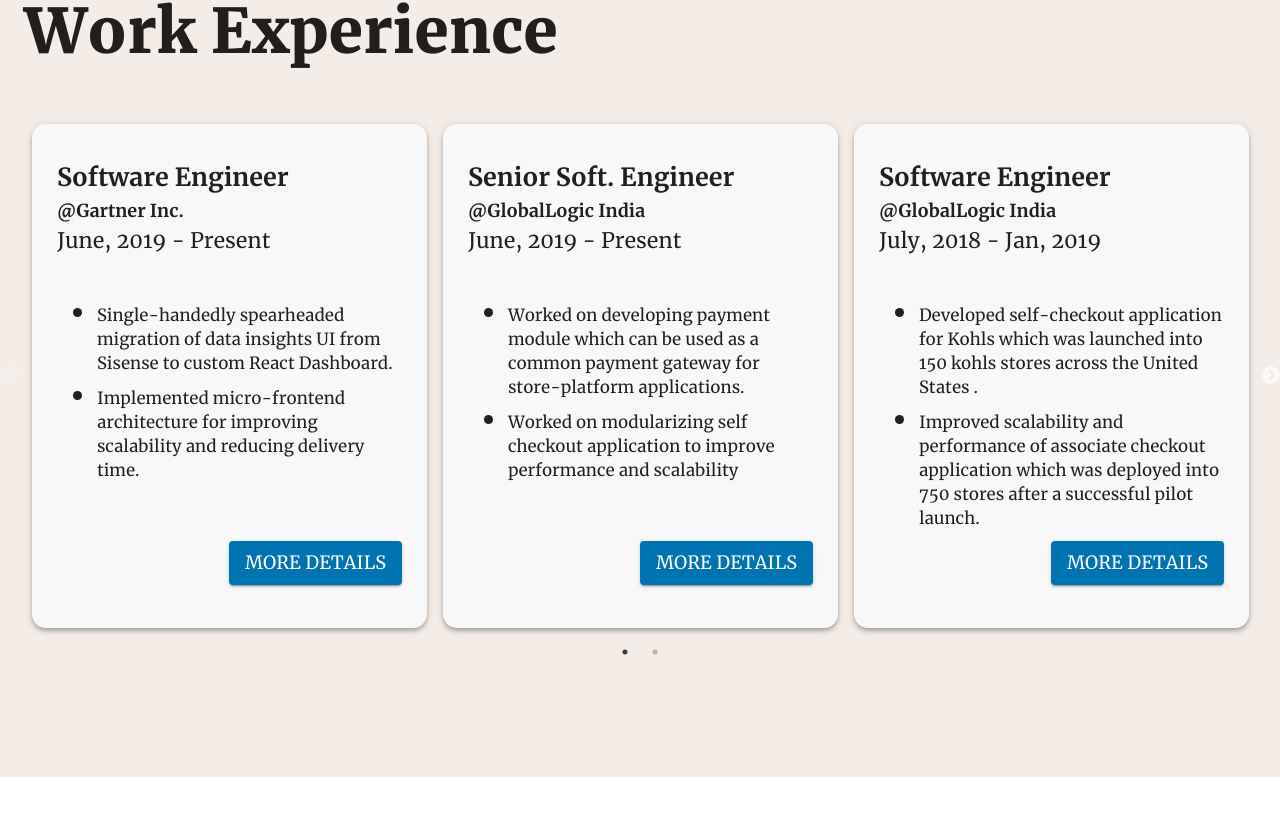
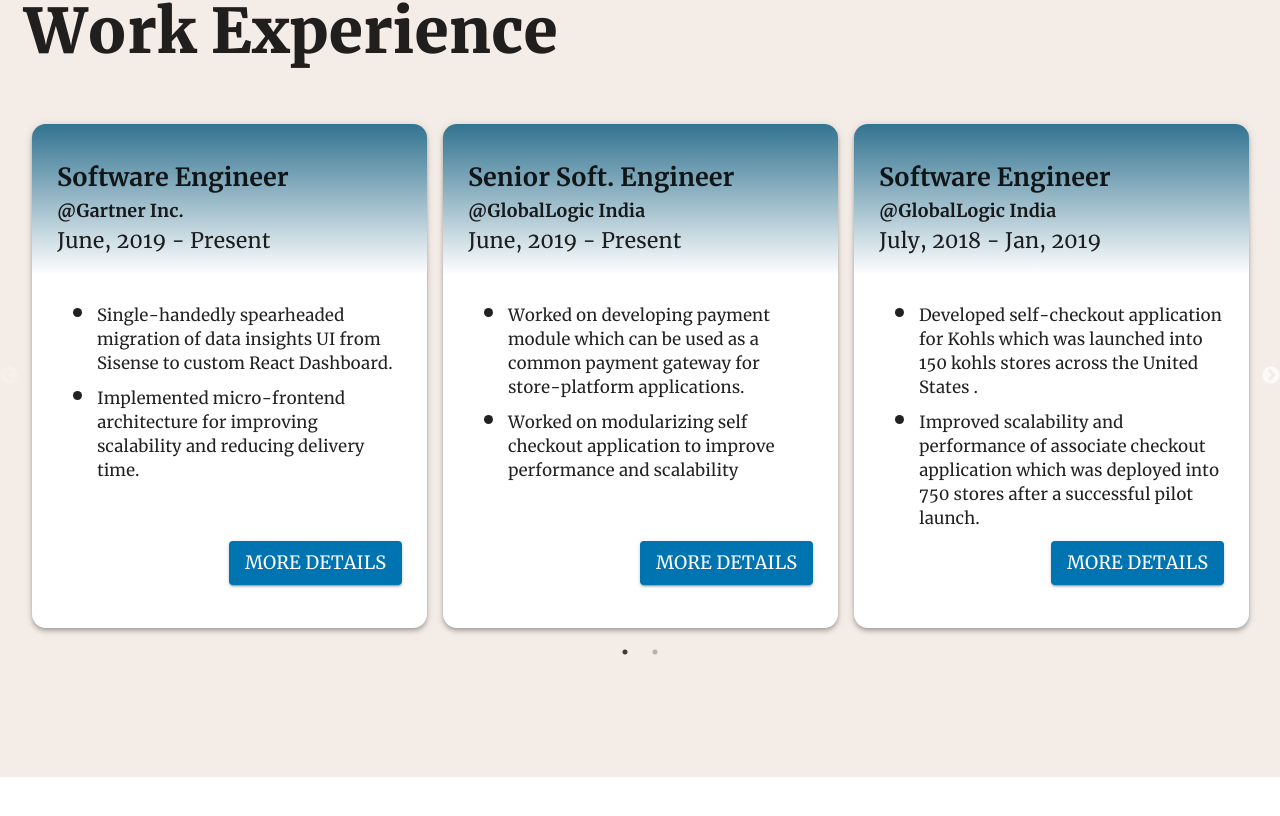
Before and after one commit to abhishekgangwar90/web-resume, a React (Create React App) app: page / in a window 1280 px wide. Shown: the part 837-1653 px from the top of the page. Built offline with nearby package versions, Linux system fonts and the light colour scheme.

Commit message:
feat: added gradient for experience cards

```diff
--- a/src/organisms/ProfileExperience/profile-experience-styles.tsx
+++ b/src/organisms/ProfileExperience/profile-experience-styles.tsx
@@ -27,6 +27,8 @@
     margin: '2%',
     backgroundColor: '#f8f8f8',
     borderRadius: '14px',
+    backgroundImage:
+      'linear-gradient(to bottom, rgba(0, 82, 118,0.8) 0%,#fff 30%)',
   },
 })((props) => <Card elevation={4} {...props} />);
 
```
